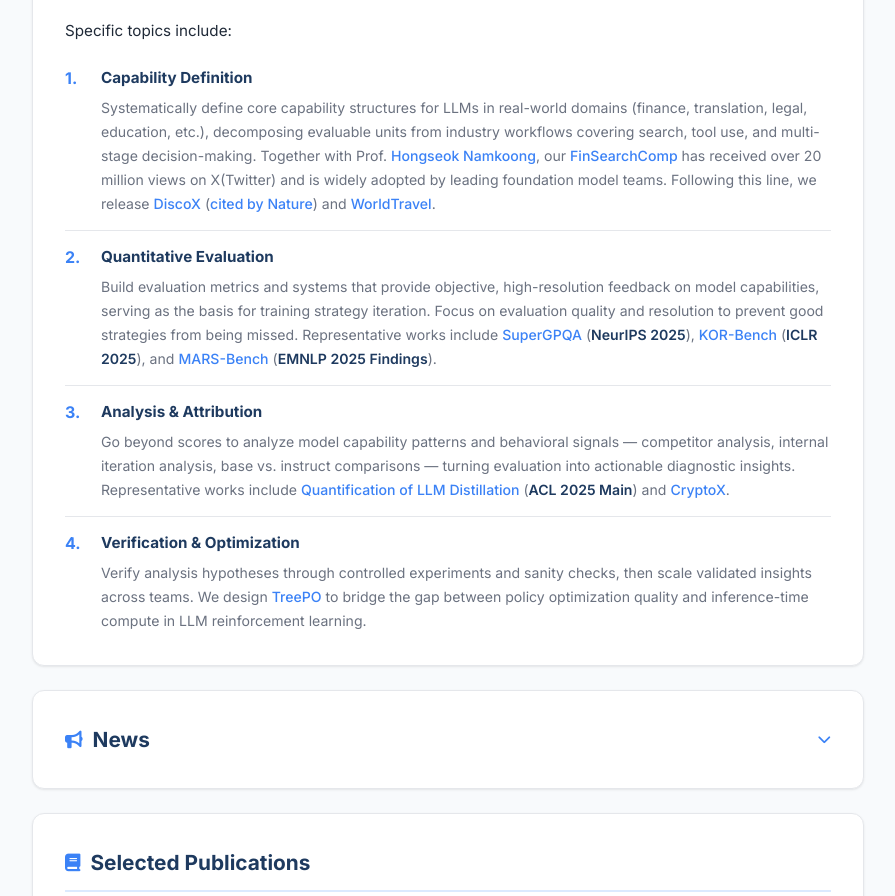
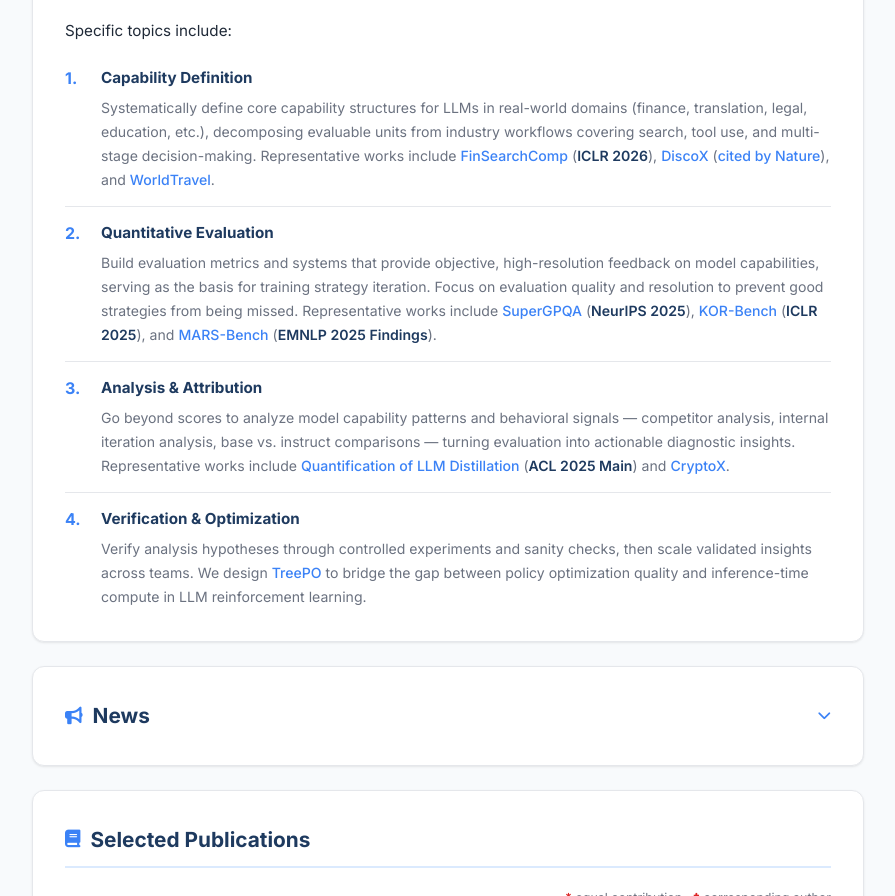
Before and after one commit to randomtutu/randomtutu.github.io, a plain HTML site: page index.html in a window 1280 px wide. Shown: the part 1075-1971 px from the top of the page, without its empty margins (192-1087 px from the left). Drawn offline with Linux system fonts and the light colour scheme.

Commit message:
refactor: edit detail

```diff
--- a/index.html
+++ b/index.html
@@ -96,10 +96,9 @@
           <div class="research-desc">
             Systematically define core capability structures for LLMs in real-world domains (finance, translation, legal, education, etc.),
             decomposing evaluable units from industry workflows covering search, tool use, and multi-stage decision-making.
-            Together with Prof. <a href="https://www.columbia.edu/~hn2504/" target="_blank">Hongseok Namkoong</a>, our
-            <a href="https://arxiv.org/abs/2509.13160" target="_blank">FinSearchComp</a> has received over 20 million views on X(Twitter) and is widely adopted by leading foundation model teams.
-            Following this line, we release
-            <a href="https://arxiv.org/abs/2511.10984" target="_blank">DiscoX</a> (<a href="https://www.nature.com/articles/d41586-026-00229-0" target="_blank">cited by Nature</a>) and
+            Representative works include
+            <a href="https://arxiv.org/abs/2509.13160" target="_blank">FinSearchComp</a> (<span class="venue">ICLR 2026</span>),
+            <a href="https://arxiv.org/abs/2511.10984" target="_blank">DiscoX</a> (<a href="https://www.nature.com/articles/d41586-026-00229-0" target="_blank">cited by Nature</a>), and
             <a href="https://arxiv.org/abs/2602.08367" target="_blank">WorldTravel</a>.
           </div>
         </li>
```
